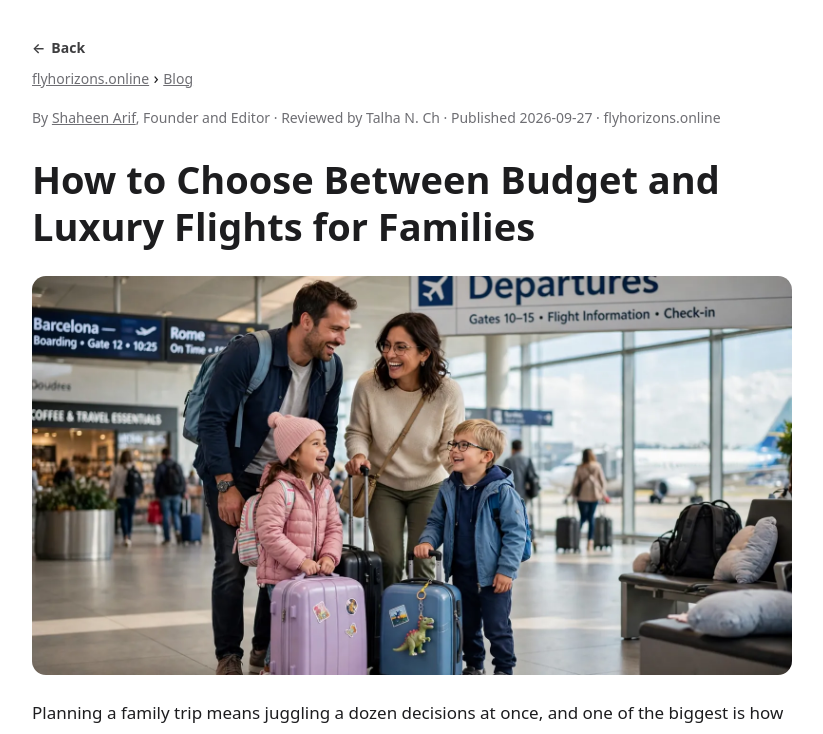
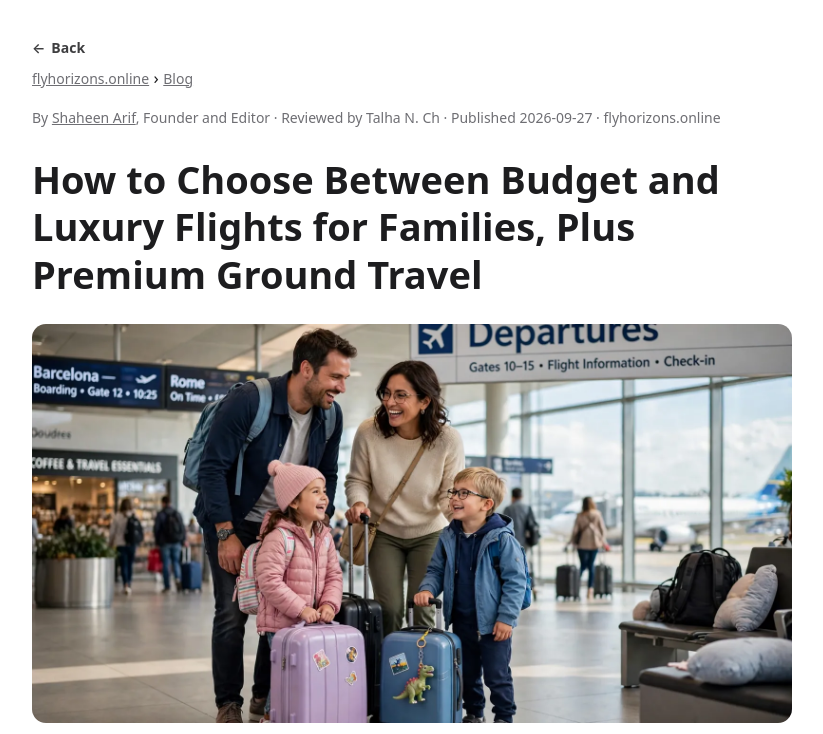
Before and after one commit to shaheenarifch-arch/flyhorizons.online, a plain HTML site: page blogs/how-to-choose-between-budget-and-luxury-flights-for-families.html in a window 1280 px wide. Shown: the top 734 px of the page, without its empty margins (228-1051 px from the left). Drawn offline with Linux system fonts and the light colour scheme.

Commit message:
ATLAS fix: keyword targeting on blogs/how-to-choose-between-budget-and-luxury-flights-for-families.html

```diff
--- a/blogs/how-to-choose-between-budget-and-luxury-flights-for-families.html
+++ b/blogs/how-to-choose-between-budget-and-luxury-flights-for-families.html
@@ -3,7 +3,7 @@
 <head>
 <meta charset="utf-8">
 <meta name="viewport" content="width=device-width,initial-scale=1">
-<title>How to Choose Between Budget and Luxury Flights for Families</title>
+<title>Budget vs Luxury Flights for Families + Premium Ground Travel</title>
 <meta name="description" content="Learn how to choose between budget and luxury flights for families with tips on comfort, cost, layovers, and ground travel options for stress-free trips.">
 <link rel="canonical" href="https://flyhorizons.online/blogs/how-to-choose-between-budget-and-luxury-flights-for-families.html">
 <meta property="og:type" content="article">
@@ -63,7 +63,7 @@ th,td{border:1px solid var(--line);padding:8px 10px;text-align:left}
 <nav><a href="/">flyhorizons.online</a> › <a href="/blogs/">Blog</a></nav>
 <p class="meta">By <a href="/author/shaheen-arif/" rel="author" style="color:inherit;text-decoration:underline">Shaheen Arif</a>, Founder and Editor · Reviewed by Talha N. Ch · Published 2026-09-27 · flyhorizons.online</p>
 
-<h1>How to Choose Between Budget and Luxury Flights for Families</h1><figure class="post-hero" style="margin:24px 0"><img src="/images/blog/family-at-airport-departures.webp" alt="Happy family with kids and carry-on suitcases in an airport departures hall" width="1600" height="840" loading="eager" fetchpriority="high" decoding="async" style="display:block;width:100%;height:auto;aspect-ratio:40/21;object-fit:cover;border-radius:14px;background:none"></figure>
+<h1>How to Choose Between Budget and Luxury Flights for Families, Plus Premium Ground Travel</h1><figure class="post-hero" style="margin:24px 0"><img src="/images/blog/family-at-airport-departures.webp" alt="Happy family with kids and carry-on suitcases in an airport departures hall" width="1600" height="840" loading="eager" fetchpriority="high" decoding="async" style="display:block;width:100%;height:auto;aspect-ratio:40/21;object-fit:cover;border-radius:14px;background:none"></figure>
 
 <p>Planning a family trip means juggling a dozen decisions at once, and one of the biggest is how to choose between budget and luxury flights for families without blowing the vacation budget or arriving exhausted. The right answer depends on your kids' ages, your trip length, and how much you value comfort over cost. Before you book anything, it helps to compare options side by side, and tools like <a href="https://www.awin1.com/cread.php?awinmid=127793&amp;awinaffid=3067297&amp;campaign=&amp;clickref=flyhorizonsonline20260927&amp;clickref2=&amp;clickref3=&amp;clickref4=&amp;clickref5=&amp;clickref6=&amp;ued=https%3A%2F%2Fevago.org%2F&amp;platform=pl" rel="sponsored nofollow noopener" target="_blank">Evago's flight and hotel search</a> make that comparison much easier.</p>
 
```
